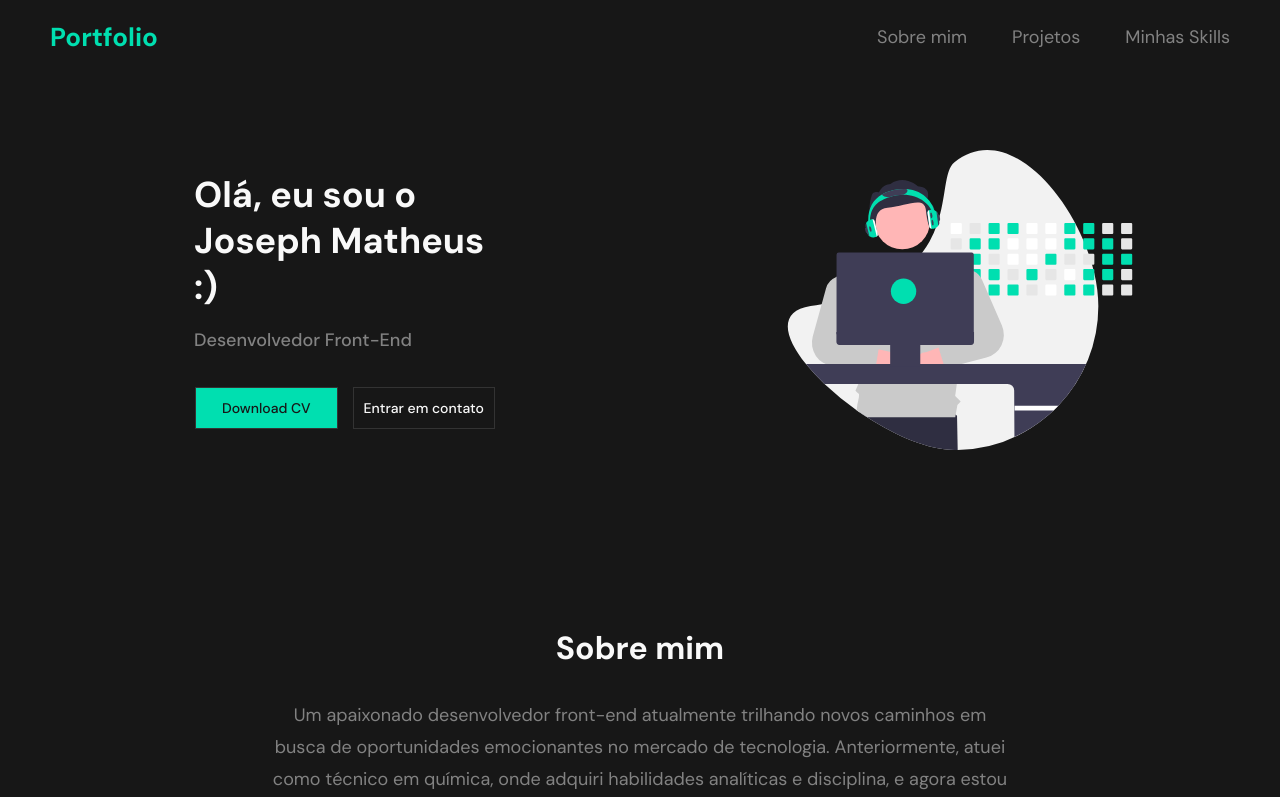
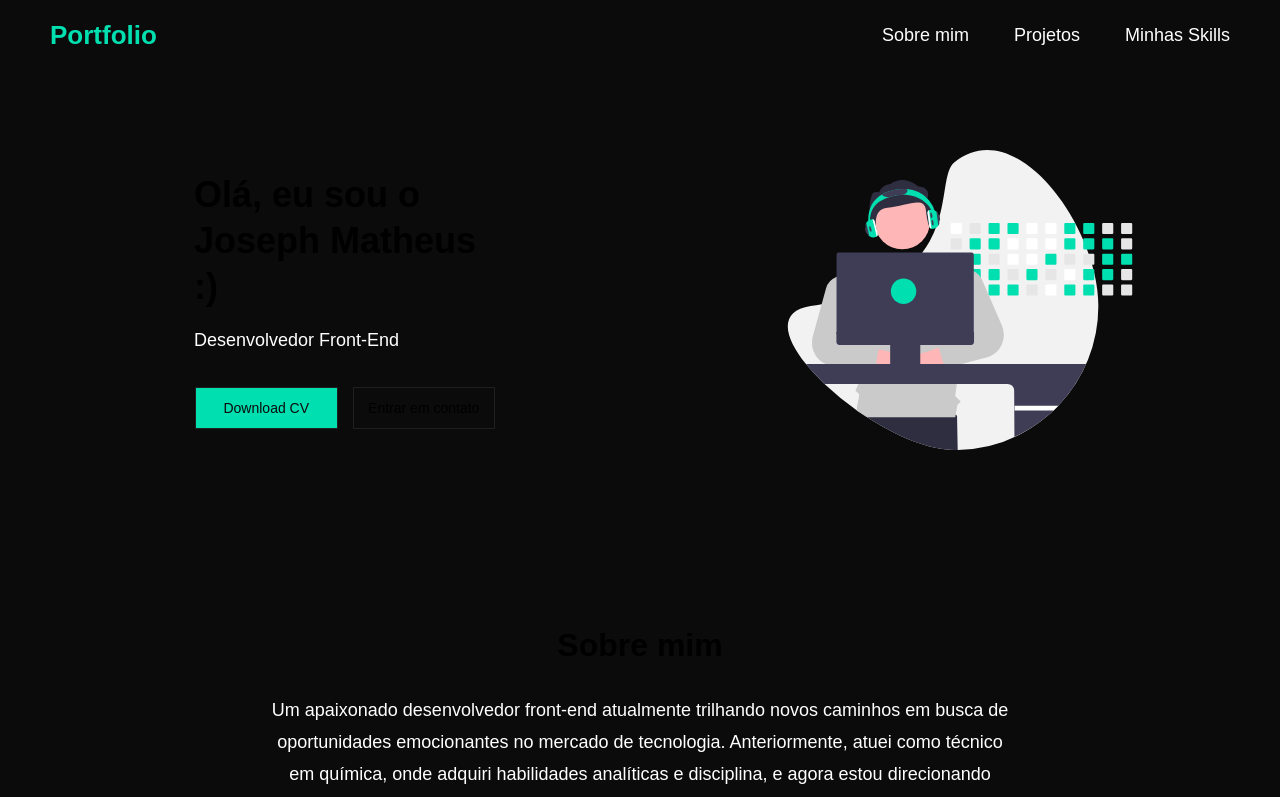
Before and after one commit to josephmatheus/portfolio, a React (Vite) app: page / in a window 1280 px wide. Shown: the top 797 px of the page. Built offline with nearby package versions, Linux system fonts and the light colour scheme; the HTML template or start-up script is replaced by a standard one.

Commit message:
:lipstick: fix: Ajustando tons usados e removendo variáveis não utilizadas

```diff
--- a/src/styles/variables.css
+++ b/src/styles/variables.css
@@ -3,19 +3,11 @@
   --brand-color: #00dfb0;
 
   /* Dark Scale */
-  --dark-10: #171717; /* 100% */
-  --dark-20: #212121; /* 70% */
-  --dark-30: #333333; /* 40% */
-  --dark-40: #828282; /* 20% */
-  --dark-50: #f9f9f9; /* 10% */
-
-  /* Color System */
-  --suport-01: #2962ff; /* Message */
-  --suport-02: #0bb07b; /* Success */
-  --suport-03: #ffce52; /* Warning */
-  --suport-04: #f03f3f; /* Error */
-  --suport-05: #e0e0e0; /* Information */
+  --dark-10: #0B0B0B;
+  --dark-20: #101010;
+  --dark-30: #1F1F1F;
+  --dark-40: #FFFFFF;
 
   /* Typography */
-  --font-family: 'DM Sans', sans-serif;
+  --font-family: 'Archivo', sans-serif;
 }
```
